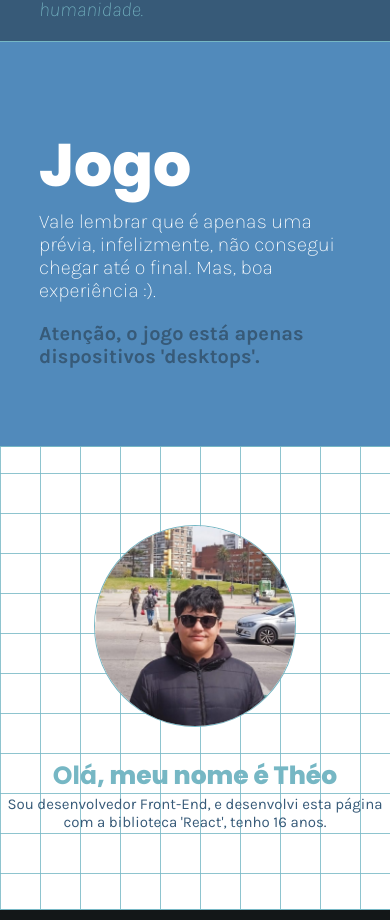
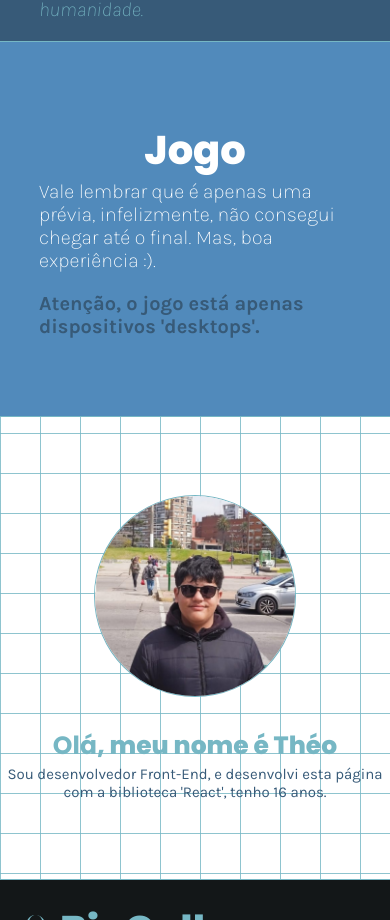
Before and after one commit to Thex2245/hackaton-game, a React (Vite) app: page / in a window 390 px wide. Shown: the part 1367-2287 px from the top of the page. Built offline with nearby package versions, Linux system fonts and the light colour scheme.

Commit message:
Pequeno ajuste

```diff
--- a/src/components/TerceiroConteudo.css
+++ b/src/components/TerceiroConteudo.css
@@ -59,6 +59,14 @@
         display: none;
     }
 
+    .textos {
+        align-items: center;
+    }
+
+    .titulo-jogo {
+        font-size: 40px;
+    }
+
     .atencao-jogo {
         display: flex;
         width: 80%;
```
